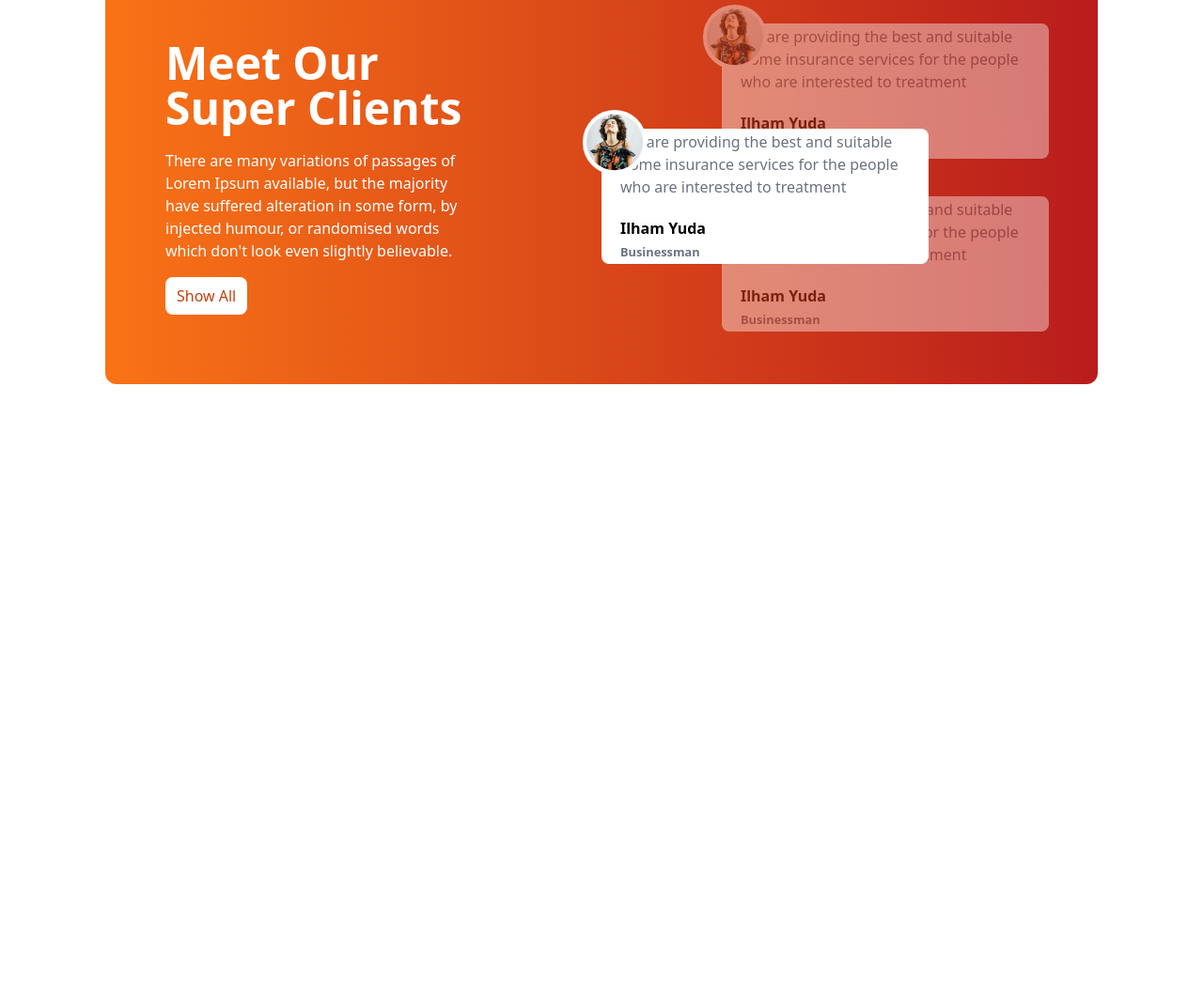
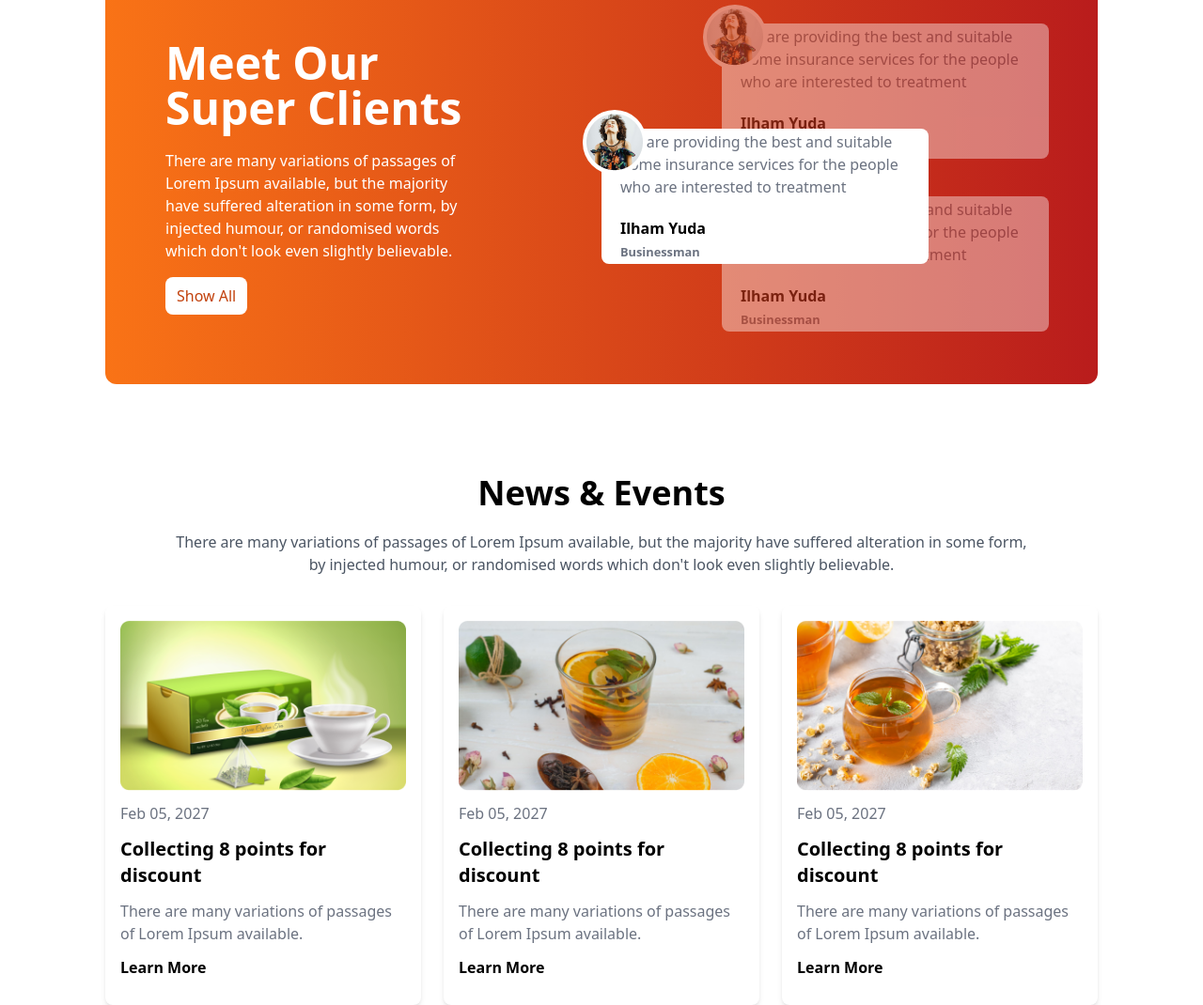
Before and after one commit to jannatsanvi/Tea-House, a plain HTML site: page index.html in a window 1280 px wide. Shown: the part 1908-2978 px from the top of the page at 94% size. Before the commit the page ends 2413 px from the top, so only its background shows below. Drawn offline with nearby package versions, Linux system fonts and the light colour scheme.

Commit message:
news and feeds section added

```diff
--- a/index.html
+++ b/index.html
@@ -153,7 +153,6 @@
          </section>
 
         <!-- reveiews secion -->
-
         <section class="mb-24">
 
 
@@ -226,6 +225,50 @@
             </div>
         </section>
 
+        <!-- News & Events -->
+        <section>
+            <!-- title -->
+            <div class="text-center mb-8">
+                <h1 class="text-3xl md:text-4xl font-bold mb-5"  >News & Events</h1>
+                <p class="text-gray-600 mx-auto">There are many variations of passages of Lorem Ipsum available, but the majority have suffered alteration in some form, </br> by injected humour, or randomised words which don't look even slightly believable. </p>
+            </div>
+            <!-- grid card -->
+            <div class="grid md:grid-cols-2 lg:grid-cols-3 grid-cols-1 gap-6">
+
+
+                    <!-- product card 1 -->
+                    <div class="p-4 rounded-lg shadow-md overflow-hidden">
+                        <img class="mx-auto mb-3" src="./images/news-1.png" alt="">
+                        <p class="text-gray-500 text-base  font-medium mb-3">Feb 05, 2027</p>
+                        <h3 class="font-bold text-black text-xl mb-3">Collecting 8 points for <br>discount</h3>
+                        <p class="text-gray-500 text-base  font-medium mb-3">There are many variations of passages of Lorem Ipsum available.</p>
+                        <button class="font-bold text-base mb-3">Learn More</button>
+                    </div>
+
+                    <!-- product card 2 -->
+                    <div class="p-4 rounded-lg shadow-md overflow-hidden">
+                        <img class="mx-auto mb-3" src="./images/news-2.png" alt="">
+                        <p class="text-gray-500 text-base  font-medium mb-3">Feb 05, 2027</p>
+                        <h3 class="font-bold text-black text-xl mb-3">Collecting 8 points for <br>discount</h3>
+                        <p class="text-gray-500 text-base  font-medium mb-3">There are many variations of passages of Lorem Ipsum available.</p>
+                        <button class="font-bold text-base mb-3">Learn More</button>
+                    </div>
+
+                    <!-- product card 3 -->
+                    <div class="p-4 rounded-lg shadow-md overflow-hidden">
+                        <img class="mx-auto mb-3" src="./images/news-3.png" alt="">
+                        <p class="text-gray-500 text-base  font-medium mb-3">Feb 05, 2027</p>
+                        <h3 class="font-bold text-black text-xl mb-3">Collecting 8 points for <br>discount</h3>
+                        <p class="text-gray-500 text-base  font-medium mb-3">There are many variations of passages of Lorem Ipsum available.</p>
+                        <button class="font-bold text-base mb-3">Learn More</button>
+                    </div>
+                 </div>
+             </div>
+            <div>
+
+            </div>
+        </section>
+
     </main>
 
 
```
